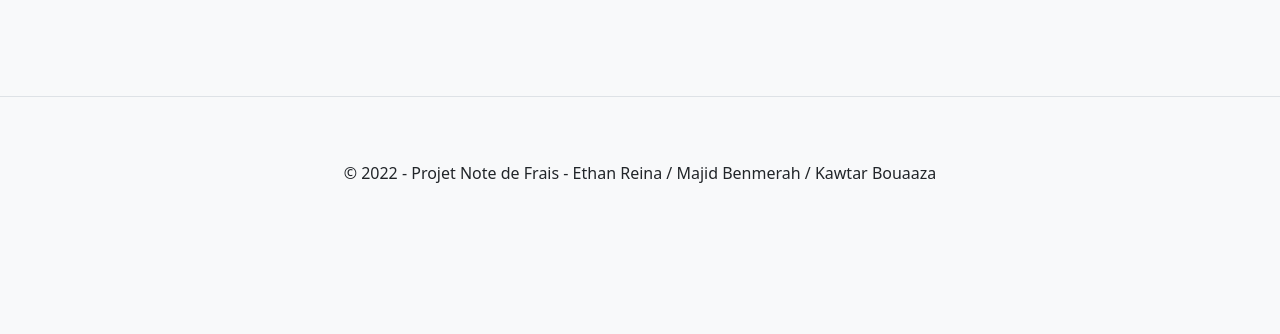
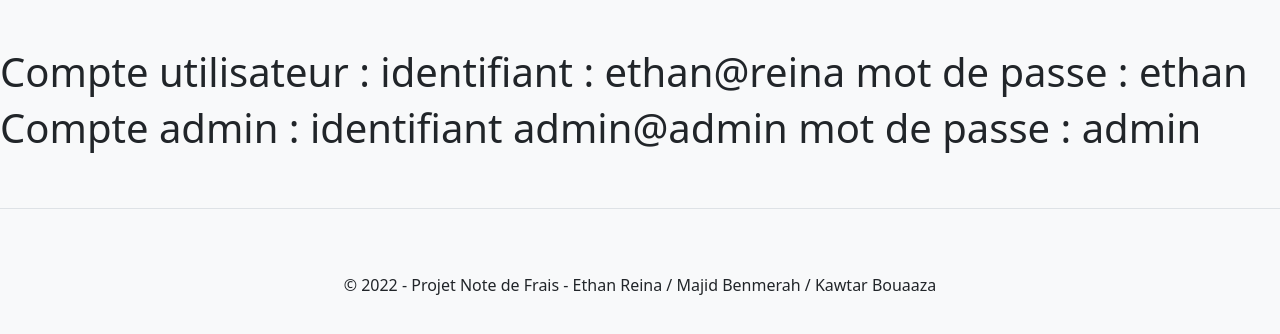
Before and after one commit to EthanReina/projet-bts-2, a PHP site: page / in a window 1280 px wide. Shown: the part 71-405 px from the top of the page. Run offline with PHP 8.4, Linux system fonts and the light colour scheme.

Commit message:
Update menu.php

```diff
--- a/vue/menu.php
+++ b/vue/menu.php
@@ -318,3 +318,5 @@ if(isset($_SESSION['connect']) && !isset($_GET['action'])) {
 <?php } }
 
 ?>
+<h1> Compte utilisateur : identifiant : ethan@reina mot de passe : ethan</h1>
+<h1> Compte admin : identifiant admin@admin mot de passe : admin</h1>
```
